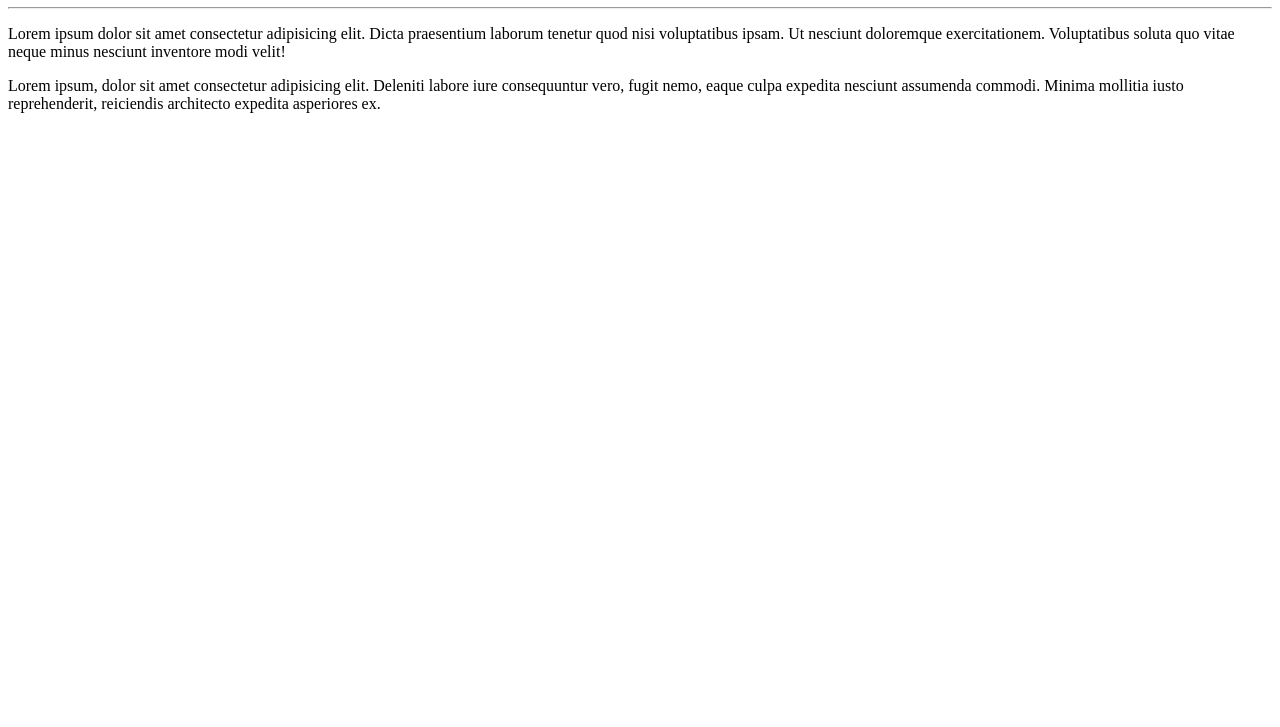
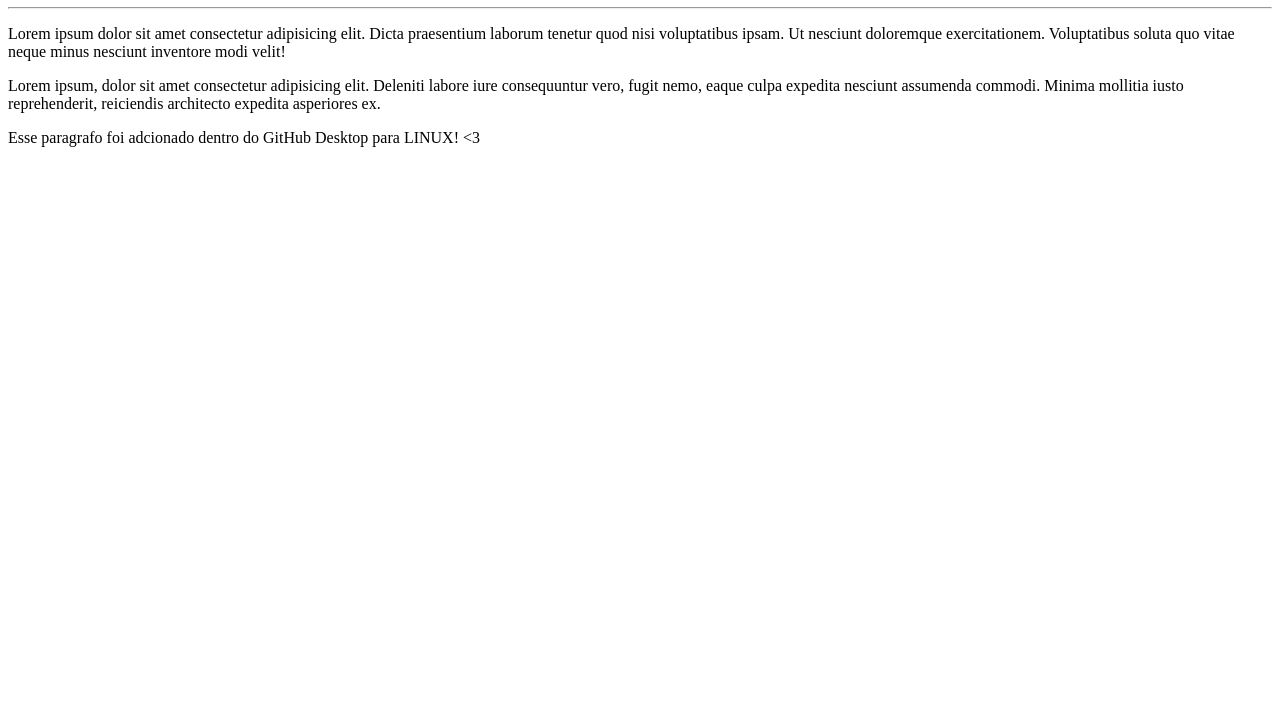
Before and after one commit to Lekito/Ola-Mundo, a plain HTML site: page site-exeplo/index.html in a window 1280 px wide. Shown: the part 73-800 px from the top of the page. Drawn offline with Linux system fonts and the light colour scheme.

Commit message:
Mudei o arquivo index.

```diff
--- a/site-exeplo/index.html
+++ b/site-exeplo/index.html
@@ -10,5 +10,6 @@
     <hr>
     <p>Lorem ipsum dolor sit amet consectetur adipisicing elit. Dicta praesentium laborum tenetur quod nisi voluptatibus ipsam. Ut nesciunt doloremque exercitationem. Voluptatibus soluta quo vitae neque minus nesciunt inventore modi velit!</p>
     <p>Lorem ipsum, dolor sit amet consectetur adipisicing elit. Deleniti labore iure consequuntur vero, fugit nemo, eaque culpa expedita nesciunt assumenda commodi. Minima mollitia iusto reprehenderit, reiciendis architecto expedita asperiores ex.</p>
+    <p>Esse paragrafo foi adcionado dentro do GitHub Desktop para LINUX! &lt;3</p>
 </body>
 </html>
```
